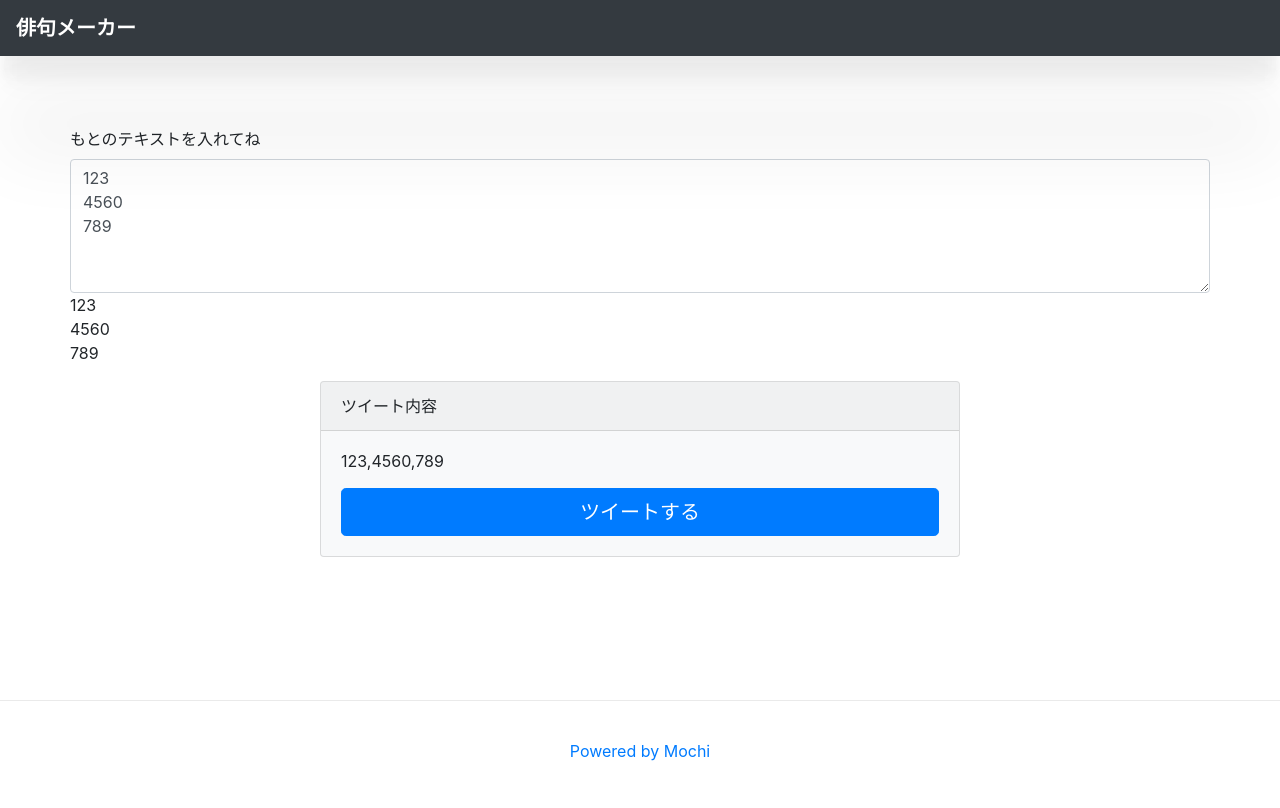
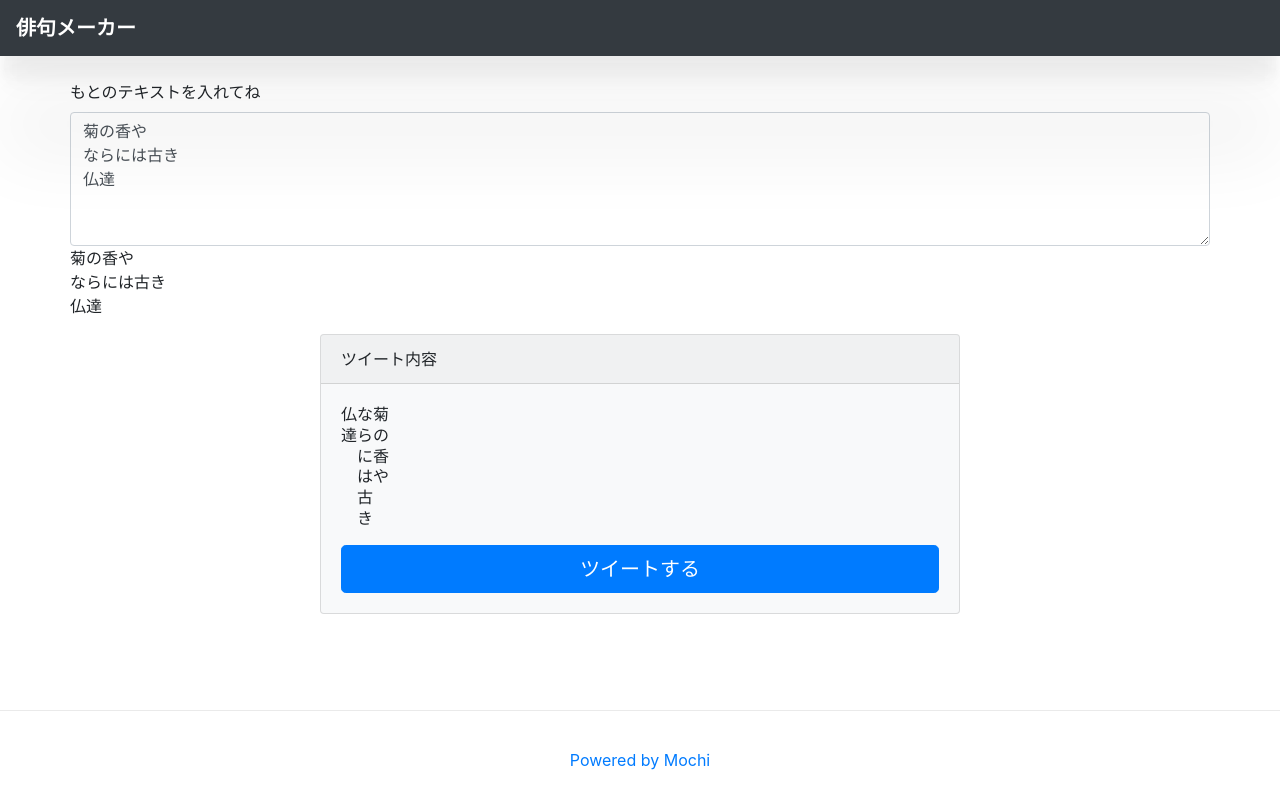
Before and after one commit to Mochichi2003/marugakitter, a Next.js app: page / in a window 1280 px wide. Built offline with nearby package versions, Linux system fonts and the light colour scheme.

Commit message:
メインの機能は完成したぞ！

```diff
--- a/components/get_content_and_convert/conver.jsx
+++ b/components/get_content_and_convert/conver.jsx
@@ -1,13 +1,16 @@
 import React from "react";
 import { Card, Button } from "react-bootstrap";
 import Head from "next/head";
+import { locale } from "moment";
+import { useRouter } from "next/router";
 import styles from "./conver.module.sass";
 
 // 全角　　　　　　　　　　　　　　　全角
 function textCov(value) {
   let convertvalues = " ";
+  let retunValue = " ";
   convertvalues = value.split("\n");
-  console.log(convertvalues);
+  // console.log(convertvalues);
 
   // 一番文字数が多いものを代入する
   let MoustlongTextCont = 0;
@@ -16,54 +19,41 @@ function textCov(value) {
       MoustlongTextCont = convertvalues[index].length;
     }
   }
-  let retunValue = " ";
-  // 一番文字数が多いものを出力する
-  console.log(MoustlongTextCont);
-  for (let line = 0; line < convertvalues.length; line++) {
-    // 文字数の選択のループ
-    // retunValue += convertvalues[convertvalues.length - line - 1];
+  convertvalues = convertvalues.reverse();
 
-    console.log(
-      `convertvalues[convertvalues.length - line  - 1 ] === ${
-        convertvalues[convertvalues.length - line - 1]
-      }`
-    );
+  for (let i = 0; i < MoustlongTextCont; i++) {
+    // console.log(`substr  = ${convertvalues[0].substr(i, 1)}`);
 
-    for (let i = 0; i < MoustlongTextCont; i++) {
-      retunValue += convertvalues[convertvalues.length - line - 1]
-        .toString()
-        .substr(i, 1);
-      console.log(
-        convertvalues[convertvalues.length - line - 1].toString().substr(i, 1)
-      );
-      convertvalues[convertvalues.length - line - 1];
+    for (let index = 0; index < convertvalues.length; index++) {
+      // console.log(index);
+      // console.log(
+      //   `わあああああああ   =  ${
+      //     convertvalues[index].substr(i, 1) ||
+      //     "びゃあああああああああああああああああ"
+      //   }`
+      // );
+      retunValue += convertvalues[index].substr(i, 1) || "　";
+      // for (let index = 0; index < array.length; index++) {
+      //   const element = array[index];
 
-      // 行の選択のループ
-      // console.log(`i = ${i} line = ${line}`);
-      // retunValue +=
+      // }
     }
     retunValue += "\n";
   }
-  console.log(`retunValue = ${retunValue}`);
 
-  // substr を使って切り出す
+  for (let index = 0; index < convertvalues.length; index++) {
+    // console.log(index);
+    // console.log(convertvalues[index]);
+    // for (let index = 0; index < array.length; index++) {
+    //   const element = array[index];
 
-  let retunValueText;
-  for (let index = 0; index < convertvalues.length; index++) {
-    const element = convertvalues[index];
+    // }
+  }
 
-    for (const value of convertvalues[index]) {
-      console.log(`value  = ${value} Line = ${index}`);
-
-      retunValueText += `${value}Line = ${index}\n`;
-
-      // console.log("convertvalues  = " +convertvalues);
-    }
-  }
-  // console.log(`${retunValueText}あか`);
-  // console.log(retunValue);
-
-  return `${convertvalues}`;
+  // 一番文字数が多いものを出力する
+  // console.log(`retunValue = ${retunValue}`);
+  retunValue = retunValue.slice(1);
+  return `${retunValue}`;
 }
 
 export default function Converter(props) {
@@ -98,8 +88,8 @@ export default function Converter(props) {
             style={{ "text-decoration": "none" }}
             href={`${
               "https://twitter.com/intent/tweet?" + "hashtags="
-            }${encodeURIComponent("縦書きなのだ")}&text=${encodeURIComponent(
-              `${textCov(props.value)}\nhttps://twitter.com/home`
+            }${encodeURIComponent("test")}&text=${encodeURIComponent(
+              `${textCov(props.value)}\n`
             )}`}
           >
             <Button
@@ -123,3 +113,65 @@ export default function Converter(props) {
     </>
   );
 }
+
+function アーカイブ(value) {
+  let convertvalues = " ";
+  convertvalues = value.split("\n");
+  // console.log(convertvalues);
+
+  // 一番文字数が多いものを代入する
+  let MoustlongTextCont = 0;
+  for (let index = 0; index < convertvalues.length; index++) {
+    if (MoustlongTextCont < convertvalues[index].length) {
+      MoustlongTextCont = convertvalues[index].length;
+    }
+  }
+  let retunValue = " ";
+  // 一番文字数が多いものを出力する
+  // console.log(MoustlongTextCont);
+  for (let line = 0; line < convertvalues.length; line++) {
+    // 文字数の選択のループ
+    // retunValue += convertvalues[convertvalues.length - line - 1];
+
+    // console.log(
+    //   `convertvalues[convertvalues.length - line  - 1 ] === ${
+    //     convertvalues[convertvalues.length - line - 1]
+    //   }`
+    // );
+
+    for (let i = 0; i < MoustlongTextCont; i++) {
+      retunValue += convertvalues[convertvalues.length - line - 1]
+        .toString()
+        .substr(i, 1);
+      // console.log(
+      //   convertvalues[convertvalues.length - line - 1].toString().substr(i, 1)
+      // );
+      convertvalues[convertvalues.length - line - 1];
+
+      // 行の選択のループ
+      // console.log(`i = ${i} line = ${line}`);
+      // retunValue +=
+    }
+    retunValue += "\n";
+  }
+  // console.log(`retunValue = ${retunValue}`);
+
+  // substr を使って切り出す
+
+  let retunValueText;
+  for (let index = 0; index < convertvalues.length; index++) {
+    const element = convertvalues[index];
+
+    for (const value of convertvalues[index]) {
+      console.log(`value  = ${value} Line = ${index}`);
+
+      retunValueText += `${value}Line = ${index}\n`;
+
+      // console.log("convertvalues  = " +convertvalues);
+    }
+  }
+  // console.log(`${retunValueText}あか`);
+  // console.log(retunValue);
+
+  return `${convertvalues}`;
+}
--- a/pages/index.jsx
+++ b/pages/index.jsx
@@ -23,7 +23,7 @@ class Iputform extends React.Component {
   constructor(props) {
     super(props);
     this.state = {
-      name: "123\n4560\n789",
+      name: "菊の香や\nならには古き\n仏達",
     };
   }
 
```
